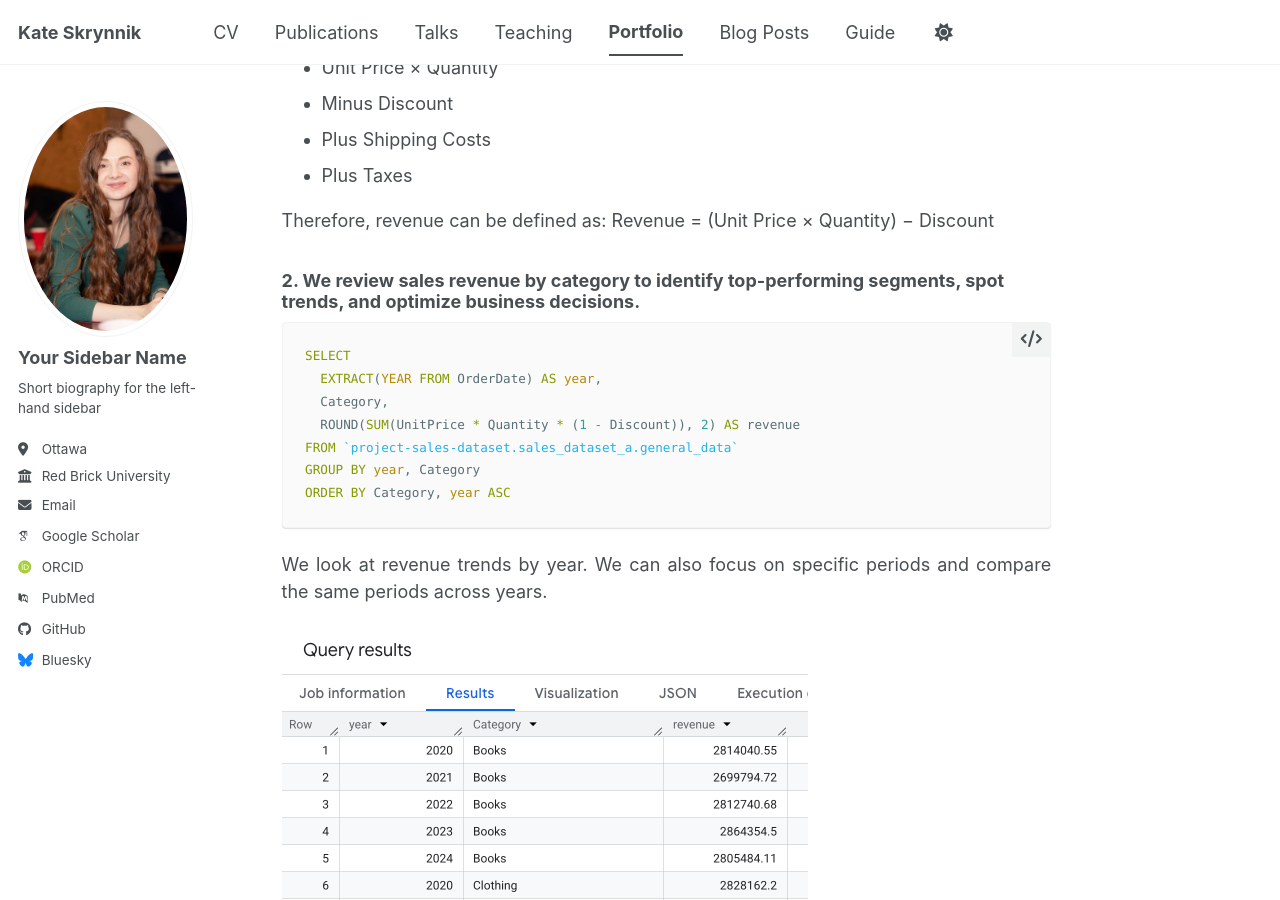
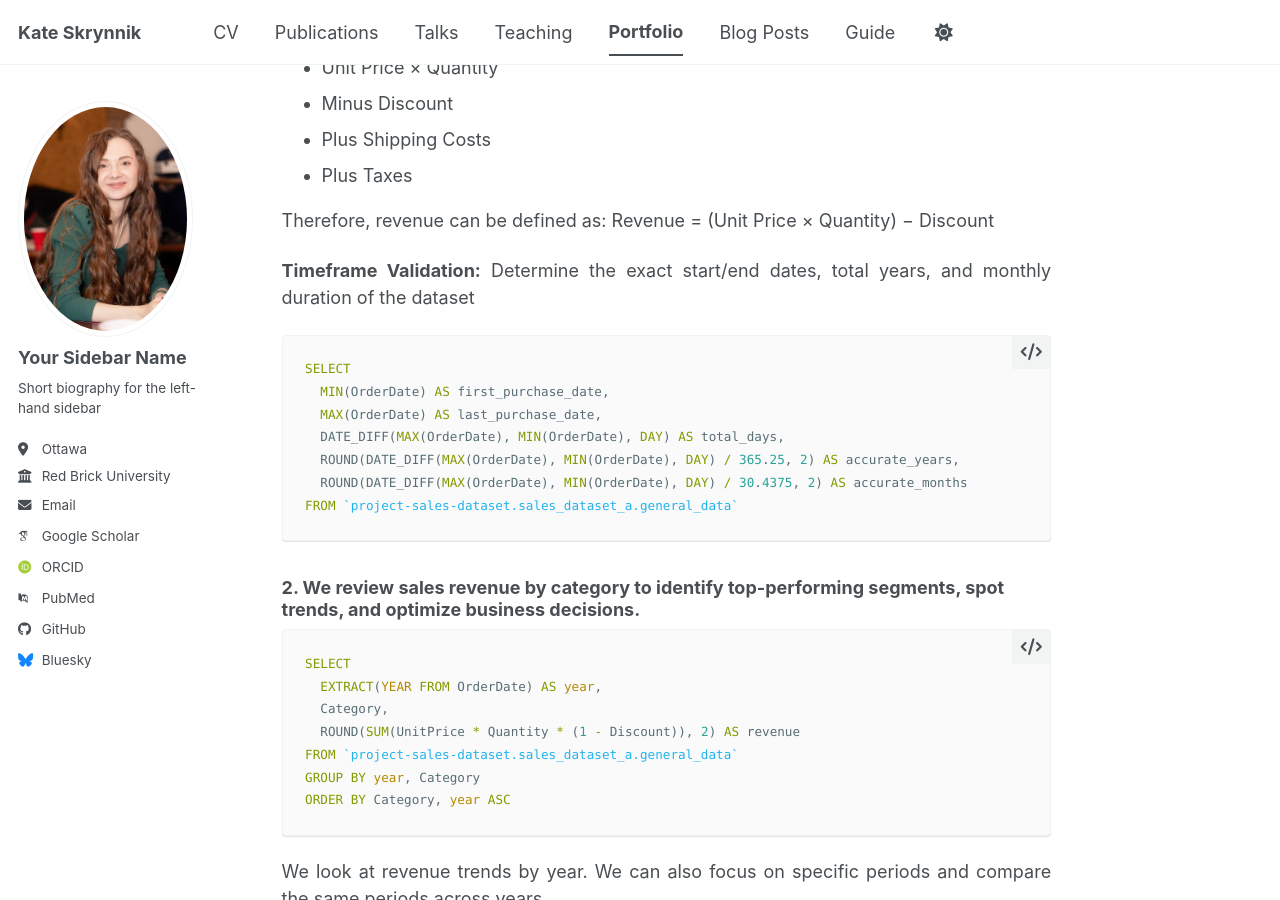
Before and after one commit to katevision/KateS, a Jekyll site: the page built from _portfolio/portfolio-2.md, in a window 1280 px wide and 900 px high, scrolled down 2147 px. Built offline with Jekyll 4.4.1, drawn with Linux system fonts in a browser that asks for light colours; some web fonts are replaced; a script bundle is joined from its source files by our own code; library files that are not in the unit come from our copies.

Commit message:
Update portfolio-2.md

````diff
--- a/_portfolio/portfolio-2.md
+++ b/_portfolio/portfolio-2.md
@@ -70,6 +70,18 @@ After validation, I confirmed that TotalAmount consists of:
 Therefore, revenue can be defined as:
 Revenue = (Unit Price × Quantity) − Discount
 
+**Timeframe Validation:** Determine the exact start/end dates, total years, and monthly duration of the dataset
+
+```sql
+SELECT
+  MIN(OrderDate) AS first_purchase_date,
+  MAX(OrderDate) AS last_purchase_date,
+  DATE_DIFF(MAX(OrderDate), MIN(OrderDate), DAY) AS total_days,
+  ROUND(DATE_DIFF(MAX(OrderDate), MIN(OrderDate), DAY) / 365.25, 2) AS accurate_years,
+  ROUND(DATE_DIFF(MAX(OrderDate), MIN(OrderDate), DAY) / 30.4375, 2) AS accurate_months
+FROM `project-sales-dataset.sales_dataset_a.general_data`
+```
+
 ### 2. We review sales revenue by category to identify top-performing segments, spot trends, and optimize business decisions.
 
 ```sql
````
